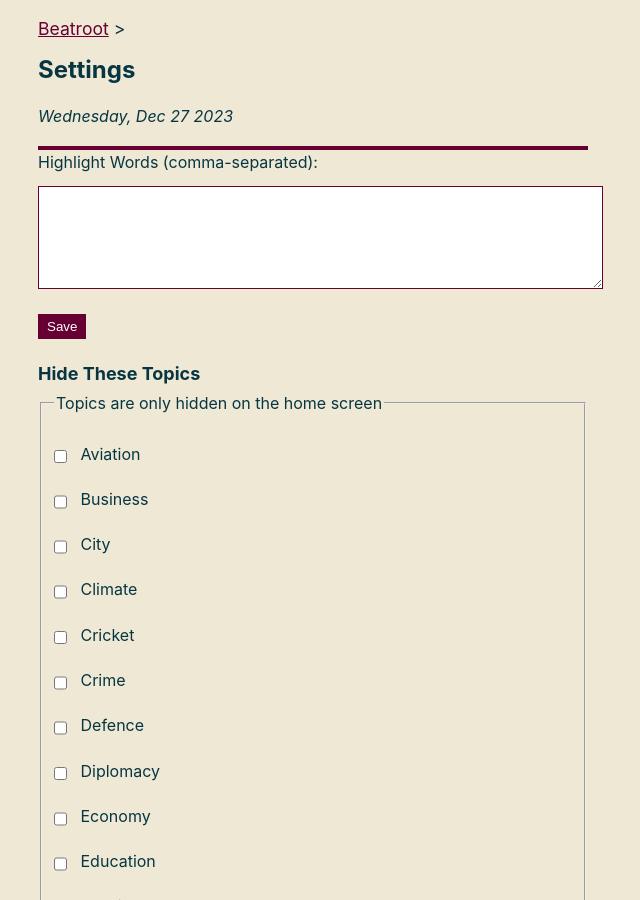
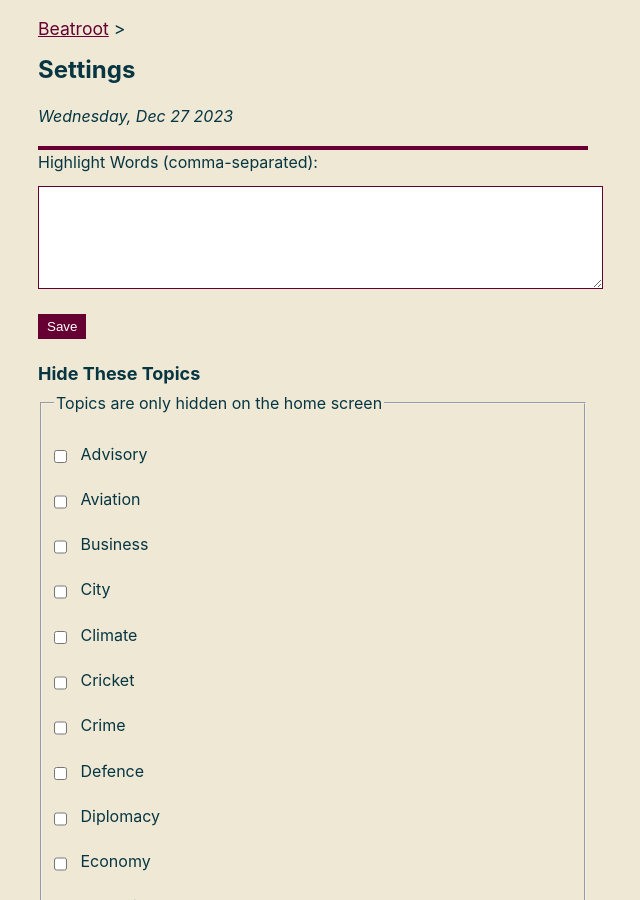
Before and after one commit to captn3m0/news, a Jekyll site: the page built from settings.html, in a window 1280 px wide and 900 px high. Shown: the whole window, without its empty margins (327-967 px from the left). Built offline with Jekyll 4.4.1, drawn with Linux system fonts in a browser that asks for light colours; cached includes are drawn as plain includes.

Commit message:
New topic: advisory

```diff
--- a/_data/topics.yml
+++ b/_data/topics.yml
@@ -1,3 +1,4 @@
+- advisory
 - aviation
 - business
 - city
```
